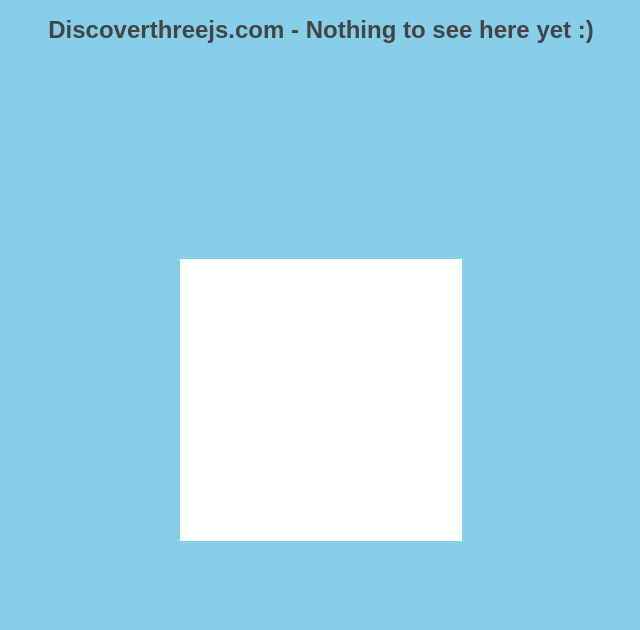
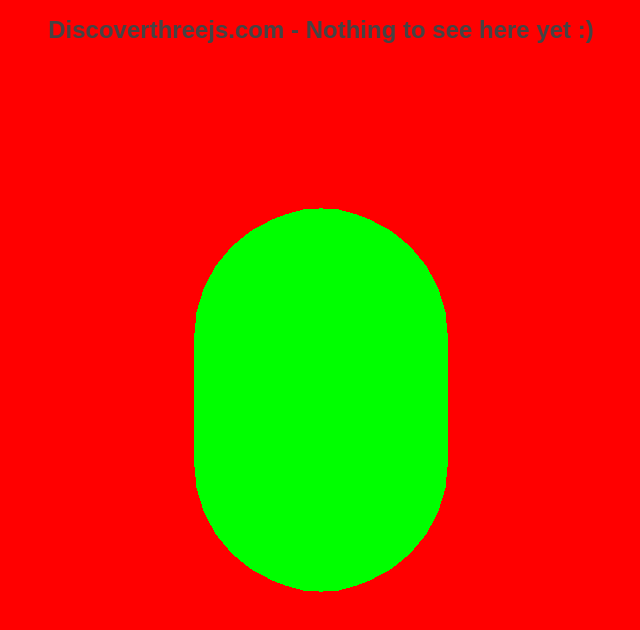
Before and after one commit to happymalyo/threejs-training, a website with bundled scripts: page index.html in a window 1280 px wide. Shown: the whole page, without its empty margins (319-959 px from the left). Built offline with nearby package versions, Linux system fonts and the light colour scheme.

Commit message:
first scene

```diff
--- a/index.html
+++ b/index.html
@@ -2,7 +2,7 @@
 <html>
 
 <head>
-  <title>Discoverthreejs.com - The Structure of a three.js App</title>
+  <title>three.js App</title>
 
   <meta name="viewport" content="width=device-width, initial-scale=1">
   <meta charset="UTF-8" />
@@ -18,6 +18,7 @@
   <h1>Discoverthreejs.com - Nothing to see here yet :)</h1>
 
   <div id="scene-container">
+    <!-- Our <canvas> will be inserted here -->
   </div>
 </body>
 
--- a/package.json
+++ b/package.json
@@ -3,6 +3,7 @@
   "version": "1.0.0",
   "description": "Three.js from scratch",
   "main": "index.js",
+  "type": "module",
   "scripts": {
     "test": "echo \"Error: no test specified\" && exit 1"
   },
--- a/src/World/World.js
+++ b/src/World/World.js
@@ -1,8 +1,31 @@
+import { createCube } from '../components/cube.js';
+import { createCamera  } from '../components/camera.js';
+import { createScene } from '../components/scene.js';
+import { createRenderer } from '../systems/renderer.js';
+import { Resizer } from '../systems/Resizer.js';
+
+
+let camera;
+let scene;
+let renderer;
 class World {
 
-    //render the scene
+    constructor(container) {
+        camera = createCamera();
+        scene = createScene();
+        renderer = createRenderer();
+        container.append(renderer.domElement)
+
+        const cube = createCube();
+
+        scene.add(cube);
+        const resizer = new Resizer(container, camera, renderer);
+    }
+
+    // render the scene
     render(){
-        console.log("render");
+        // Draw a single frame
+        renderer.render(scene, camera);
     }
 }
 
--- /dev/null
+++ b/src/components/camera.js
@@ -0,0 +1,17 @@
+import THREE from "../three/index.js";
+
+function createCamera() {
+    const camera = new THREE.PerspectiveCamera(
+      35, // fov = Field Of View
+      1, // aspect ratio (dummy value)
+      0.1, // near clipping plane
+      100, // far clipping plane
+    );
+
+    // move the camera back so we can view the scene
+    camera.position.set(0, 0, 10);
+
+    return camera;
+  }
+
+  export { createCamera };
--- /dev/null
+++ b/src/components/cube.js
@@ -0,0 +1,15 @@
+import THREE from '../three/index.js';
+const { BoxGeometry, Mesh, MeshBasicMaterial } = THREE;
+
+function createCube() {
+  // create a geometry
+  const geometry = new THREE.CapsuleGeometry( 1, 1, 4, 8 );
+  const material = new MeshBasicMaterial({color: 0x00ff00});
+
+  // create a Mesh containing the geometry and material
+  const cube = new Mesh(geometry, material);
+
+  return cube;
+}
+
+export { createCube };
--- /dev/null
+++ b/src/components/scene.js
@@ -0,0 +1,12 @@
+import THREE from "../three/index.js";
+
+const { Color, Scene } = THREE
+
+function createScene(){
+    const scene = new Scene();
+    scene.background = new Color('red')
+
+    return scene;
+}
+
+export { createScene };
--- a/src/main.js
+++ b/src/main.js
@@ -1,62 +1,9 @@
-import * as THREE from "../node_modules/three/build/three.module.js";
+import { World } from "./World/World.js";
 
-  // Get a reference to the container element that will hold our scene
-  const container = document.querySelector('#scene-container');
+function main() {
+    const container = document.querySelector("#scene-container");
+    const world = new World(container);
+    world.render();
+}
 
-  // create a Scene
-  const scene = new THREE.Scene();
-
-  // Set the background color
-  scene.background = new THREE.Color('skyblue');
-
-  // Create a camera
-  const fov = 35; // AKA Field of View
-  const aspect = container.clientWidth / container.clientHeight;
-  const near = 0.1; // the near clipping plane
-  const far = 100; // the far clipping plane
-
-  const camera = new THREE.PerspectiveCamera(fov, aspect, near, far);
-
-  // every object is initially created at ( 0, 0, 0 )
-  // move the camera back so we can view the scene
-  camera.position.set(0, 0, 10);
-
-  // create a geometry
-  const geometry = new THREE.BufferGeometry(2,2,2);
-
-    // create a simple square shape. We duplicate the top left and bottom right
-    // vertices because each vertex needs to appear once per triangle.
-    const vertices = new Float32Array( [
-        -1.0, -1.0,  1.0, // v0
-        1.0, -1.0,  1.0, // v1
-        1.0,  1.0,  1.0, // v2
-
-        1.0,  1.0,  1.0, // v3
-        -1.0,  1.0,  1.0, // v4
-        -1.0, -1.0,  1.0  // v5
-    ] );
-
-    // itemSize = 3 because there are 3 values (components) per vertex
-    geometry.setAttribute( 'position', new THREE.BufferAttribute( vertices, 3 ) );
-    const material = new THREE.MeshBasicMaterial();
-
-  // create a Mesh containing the geometry and material
-  const cube = new THREE.Mesh(geometry, material);
-
-  // add the mesh to the scene
-  scene.add(cube);
-
-  // create the renderer
-  const renderer = new THREE.WebGLRenderer();
-
-  // next, set the renderer to the same size as our container element
-  renderer.setSize(container.clientWidth, container.clientHeight);
-
-  // finally, set the pixel ratio so that our scene will look good on HiDPI displays
-  renderer.setPixelRatio(window.devicePixelRatio);
-
-  // add the automatically created <canvas> element to the page
-  container.append(renderer.domElement);
-
-  // render, or 'create a still image', of the scene
-  renderer.render(scene, camera);
+main();
--- /dev/null
+++ b/src/systems/Resizer.js
@@ -0,0 +1,17 @@
+
+class Resizer {
+    constructor(container, camera, renderer) {
+        // Set the camera's aspect ratio
+        camera.aspect = container.clientWidth / container.clientHeight;
+        // update the camera's frustum
+        camera.updateProjectionMatrix();
+        // update the size of the renderer AND the canvas
+        renderer.setSize(container.clientWidth, container.clientHeight);
+
+        // set the pixel ratio (for mobile devices)
+        renderer.setPixelRatio(window.devicePixelRatio);
+    }
+}
+
+
+export { Resizer };
--- /dev/null
+++ b/src/systems/renderer.js
@@ -0,0 +1,12 @@
+import THREE from "../three/index.js";
+
+
+function createRenderer(){
+
+    const renderer = new THREE.WebGLRenderer();
+
+    return renderer
+}
+
+
+export { createRenderer }
--- /dev/null
+++ b/src/three/index.js
@@ -0,0 +1,3 @@
+import * as THREE from "../../node_modules/three/build/three.module.js";
+
+export default THREE;
```
Also changed, not shown: basic.md (added, +62 -0 lines).
